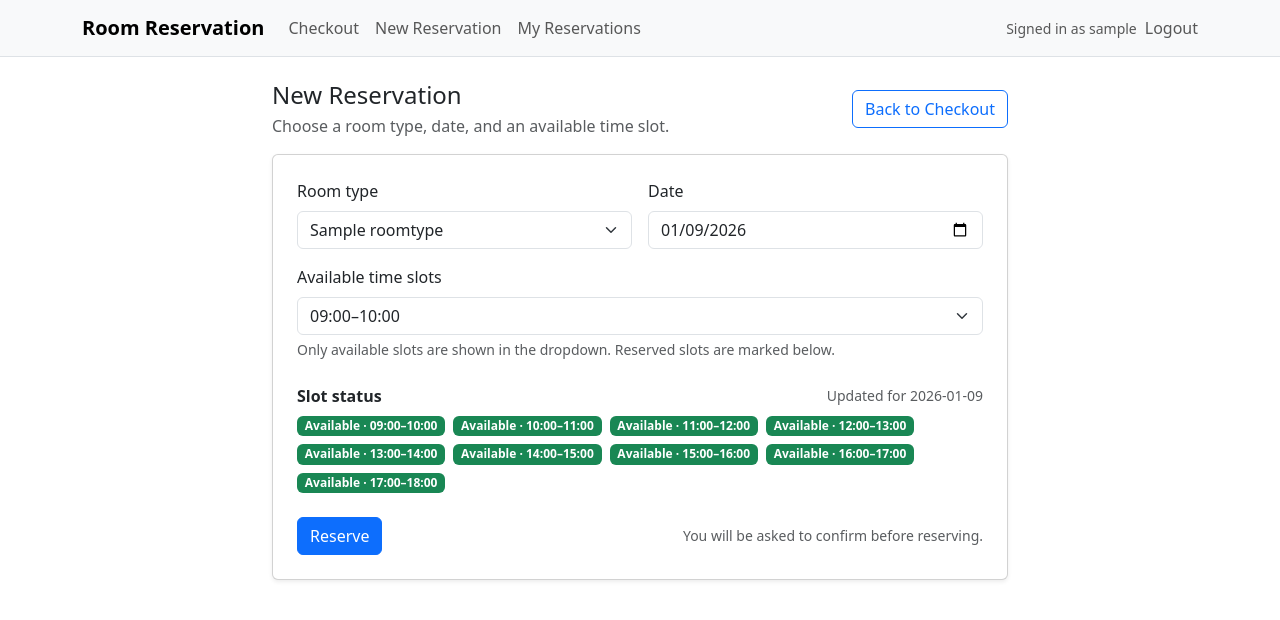
After one commit to jihadnassar202/Room-Reservation-System, a Django app: page /reservations/new/ in a window 1280 px wide. The commit adds this page. Shown: the top 620 px of the page. Run offline with Django 4.2, Linux system fonts and the light colour scheme; a user stored in the database is signed in; tables that the repository leaves empty hold one stand-in row (values such as "Sample post").

Commit message:
Reservation creation form page

```diff
--- /dev/null
+++ b/reservations/forms.py
@@ -0,0 +1,60 @@
+from __future__ import annotations
+
+from datetime import date as date_type
+
+from django import forms
+
+from .models import Reservation, RoomType, TimeSlot
+
+
+class ReservationCreateForm(forms.Form):
+    room_type = forms.ModelChoiceField(
+        queryset=RoomType.objects.none(),
+        empty_label="Select a room type",
+    )
+    date = forms.DateField(
+        widget=forms.DateInput(attrs={"type": "date"}),
+    )
+    slot = forms.TypedChoiceField(
+        choices=[],
+        coerce=int,
+        empty_value=None,
+    )
+
+    def __init__(self, *args, room_types_qs=None, **kwargs):
+        super().__init__(*args, **kwargs)
+        self.fields["room_type"].queryset = room_types_qs if room_types_qs is not None else RoomType.objects.filter(is_active=True)
+
+        room_type_id = self.data.get("room_type") if self.is_bound else None
+        date_str = self.data.get("date") if self.is_bound else None
+
+        if not room_type_id:
+            initial_rt = self.initial.get("room_type")
+            if isinstance(initial_rt, RoomType):
+                room_type_id = str(initial_rt.id)
+            elif initial_rt:
+                room_type_id = str(initial_rt)
+
+        if not date_str:
+            initial_date = self.initial.get("date")
+            if isinstance(initial_date, date_type):
+                date_str = initial_date.isoformat()
+            elif initial_date:
+                date_str = str(initial_date)
+
+        self.fields["slot"].choices = self._available_slot_choices(room_type_id, date_str)
+
+    def _available_slot_choices(self, room_type_id: str | None, date_str: str | None):
+        if not room_type_id or not date_str:
+            return []
+        if not str(room_type_id).isdigit():
+            return []
+        try:
+            target_date = date_type.fromisoformat(str(date_str))
+        except ValueError:
+            return []
+
+        reserved = set(
+            Reservation.objects.filter(room_type_id=int(room_type_id), date=target_date).values_list("slot", flat=True)
+        )
+        return [(v, label) for v, label in TimeSlot.choices if v not in reserved]
--- a/reservations/urls.py
+++ b/reservations/urls.py
@@ -1,7 +1,7 @@
 from django.urls import path
 
 from .api import availability_api, cancel_reservation_api, create_reservation_api
-from .views import checkout_view, my_reservations_view
+from .views import checkout_view, my_reservations_view, reservation_create_view
 
 
 app_name = "reservations"
@@ -16,4 +16,5 @@ urlpatterns = [
     ),
     path("checkout/", checkout_view, name="checkout"),
     path("my-reservations/", my_reservations_view, name="my_reservations"),
+    path("reservations/new/", reservation_create_view, name="reservation_create"),
 ]
--- a/reservations/views.py
+++ b/reservations/views.py
@@ -1,9 +1,12 @@
 from django.contrib.auth.decorators import login_required
-from django.shortcuts import render
+from django.contrib import messages
+from django.shortcuts import redirect, render
 from django.utils import timezone
 from django.views.decorators.csrf import ensure_csrf_cookie
 
-from .models import Reservation
+from .forms import ReservationCreateForm
+from .models import Reservation, RoomType
+from .services import PastReservationError, ReservationInput, SlotUnavailableError, create_reservation
 
 
 @login_required
@@ -47,3 +50,51 @@ def my_reservations_view(request):
         "reservations/my_reservations.html",
         {"upcoming": upcoming, "past": past},
     )
+
+
+@login_required
+@ensure_csrf_cookie
+def reservation_create_view(request):
+    room_types_qs = RoomType.objects.filter(is_active=True).only("id", "name", "display_order").order_by(
+        "display_order", "name"
+    )
+
+    initial_date = timezone.localdate()
+    initial_room_type = room_types_qs.first()
+
+    if request.method == "POST":
+        form = ReservationCreateForm(request.POST, room_types_qs=room_types_qs)
+        if form.is_valid():
+            try:
+                create_reservation(
+                    user=request.user,
+                    data=ReservationInput(
+                        room_type_id=form.cleaned_data["room_type"].id,
+                        date=form.cleaned_data["date"],
+                        slot=form.cleaned_data["slot"],
+                    ),
+                )
+            except SlotUnavailableError as exc:
+                form.add_error("slot", str(exc))
+            except PastReservationError as exc:
+                form.add_error(None, str(exc))
+            else:
+                messages.success(request, "Reservation created successfully.")
+                return redirect("reservations:my_reservations")
+
+        messages.error(request, "Please fix the highlighted fields and try again.")
+    else:
+        form = ReservationCreateForm(
+            room_types_qs=room_types_qs,
+            initial={"room_type": initial_room_type, "date": initial_date},
+        )
+
+    return render(
+        request,
+        "reservations/reservation_form.html",
+        {
+            "form": form,
+            "initial_date": initial_date.isoformat(),
+            "has_room_types": room_types_qs.exists(),
+        },
+    )
--- /dev/null
+++ b/static/js/reservations/reservation_form.js
@@ -0,0 +1,197 @@
+(() => {
+  function debounce(fn, waitMs) {
+    let timer = null;
+    return (...args) => {
+      if (timer) window.clearTimeout(timer);
+      timer = window.setTimeout(() => fn(...args), waitMs);
+    };
+  }
+
+  function escapeHtml(str) {
+    const div = document.createElement("div");
+    div.textContent = String(str);
+    return div.innerHTML;
+  }
+
+  function setText(el, value) {
+    if (el) el.textContent = value;
+  }
+
+  function setDisabled(els, disabled) {
+    els.forEach((el) => {
+      if (el) el.disabled = disabled;
+    });
+  }
+
+  function setSlotOptions(selectEl, timeSlots, reservedSet) {
+    if (!selectEl) return;
+    const previous = selectEl.value;
+    const available = timeSlots.filter((s) => !reservedSet.has(Number(s.value)));
+
+    selectEl.innerHTML = "";
+    if (!available.length) {
+      selectEl.innerHTML = `<option value="">No slots available</option>`;
+      selectEl.value = "";
+      selectEl.disabled = true;
+      return;
+    }
+
+    available.forEach((s) => {
+      const opt = document.createElement("option");
+      opt.value = String(s.value);
+      opt.textContent = s.label;
+      selectEl.appendChild(opt);
+    });
+
+    const stillAvailable = available.some((s) => String(s.value) === String(previous));
+    selectEl.value = stillAvailable ? previous : String(available[0].value);
+    selectEl.disabled = false;
+  }
+
+  function renderBadges(container, timeSlots, reservedSet) {
+    if (!container) return;
+    container.innerHTML = timeSlots
+      .map((s) => {
+        const reserved = reservedSet.has(Number(s.value));
+        const cls = reserved ? "text-bg-danger" : "text-bg-success";
+        const label = reserved ? `Reserved · ${s.label}` : `Available · ${s.label}`;
+        return `<span class="badge ${cls}">${escapeHtml(label)}</span>`;
+      })
+      .join("");
+  }
+
+  document.addEventListener("DOMContentLoaded", () => {
+    const form = document.getElementById("reservationForm");
+    if (!form || !window.App?.fetchJSON || !window.App?.confirm || !window.App?.toast) return;
+
+    const roomTypeEl = form.querySelector('select[name="room_type"]');
+    const dateEl = form.querySelector('input[name="date"]');
+    const slotEl = form.querySelector('select[name="slot"]');
+    const statusEl = document.getElementById("formStatus");
+    const badgesEl = document.getElementById("slotBadges");
+    const submitBtn = document.getElementById("submitReservationBtn");
+
+    if (!roomTypeEl || !dateEl || !slotEl || !submitBtn) return;
+
+    let lastPayload = null;
+    let inFlight = false;
+    let requestSeq = 0;
+    let controller = null;
+
+    const updateSubmitEnabled = () => {
+      const ok = Boolean(roomTypeEl.value && dateEl.value && slotEl.value);
+      submitBtn.disabled = !ok || inFlight;
+    };
+
+    const loadAvailability = async () => {
+      const roomTypeId = Number(roomTypeEl.value);
+      const date = dateEl.value;
+      if (!roomTypeId || !date) return;
+
+      const mySeq = ++requestSeq;
+      if (controller) controller.abort();
+      controller = new AbortController();
+
+      inFlight = true;
+      updateSubmitEnabled();
+      setDisabled([roomTypeEl, dateEl], true);
+      setText(statusEl, "Loading…");
+
+      try {
+        const payload = await window.App.fetchJSON(
+          `/api/availability/?date=${encodeURIComponent(date)}&room_type_id=${encodeURIComponent(roomTypeId)}`,
+          { signal: controller.signal }
+        );
+        if (mySeq !== requestSeq) return;
+
+        lastPayload = payload;
+        const rt = (payload.room_types || [])[0];
+        const reservedSet = new Set(Array.isArray(rt?.reserved_slots) ? rt.reserved_slots.map(Number) : []);
+
+        setSlotOptions(slotEl, payload.time_slots || [], reservedSet);
+        renderBadges(badgesEl, payload.time_slots || [], reservedSet);
+        setText(statusEl, `Updated for ${payload.date}`);
+      } catch (e) {
+        if (e?.name === "AbortError") return;
+        const msg = e?.data?.error || "Failed to load availability.";
+        window.App.toast(msg, { variant: "danger" });
+        setText(statusEl, "Failed");
+      } finally {
+        if (mySeq === requestSeq) {
+          inFlight = false;
+          setDisabled([roomTypeEl, dateEl], false);
+          updateSubmitEnabled();
+        }
+      }
+    };
+
+    const debouncedLoad = debounce(loadAvailability, 350);
+
+    roomTypeEl.addEventListener("change", () => debouncedLoad());
+    dateEl.addEventListener("change", () => debouncedLoad());
+    dateEl.addEventListener("input", () => debouncedLoad());
+    slotEl.addEventListener("change", () => updateSubmitEnabled());
+
+    form.addEventListener("submit", async (evt) => {
+      evt.preventDefault();
+      updateSubmitEnabled();
+      if (submitBtn.disabled) return;
+
+      const roomTypeId = Number(roomTypeEl.value);
+      const date = dateEl.value;
+      const slot = Number(slotEl.value);
+
+      const roomName = roomTypeEl.options[roomTypeEl.selectedIndex]?.textContent || "Room";
+      const slotLabel = slotEl.options[slotEl.selectedIndex]?.textContent || "Slot";
+
+      const ok = await window.App.confirm({
+        title: "Confirm reservation",
+        body: `Reserve ${roomName} on ${date} at ${slotLabel}?`,
+        okText: "Reserve",
+        okVariant: "primary",
+      });
+      if (!ok) return;
+
+      inFlight = true;
+      updateSubmitEnabled();
+      setDisabled([roomTypeEl, dateEl, slotEl], true);
+      setText(statusEl, "Reserving…");
+
+      try {
+        await window.App.fetchJSON("/api/reservations/", {
+          method: "POST",
+          headers: { "Content-Type": "application/json" },
+          body: JSON.stringify({ room_type_id: roomTypeId, date, slot }),
+        });
+
+        window.App.toast("Reservation created successfully.", { variant: "success" });
+        window.location.href = "/my-reservations/";
+      } catch (e) {
+        const status = e?.status;
+        const msg = e?.data?.error || "Failed to reserve. Please try again.";
+
+        if (status === 401) {
+          window.App.toast("Your session expired. Please login again.", { variant: "danger" });
+          window.location.href = `/accounts/login/?next=${encodeURIComponent(window.location.pathname)}`;
+          return;
+        }
+
+        window.App.toast(msg, { variant: "danger" });
+        setText(statusEl, "Failed");
+
+        if (status === 409) {
+          // Slot was taken; refresh availability to remove it from the dropdown.
+          await loadAvailability();
+        }
+      } finally {
+        inFlight = false;
+        setDisabled([roomTypeEl, dateEl, slotEl], false);
+        updateSubmitEnabled();
+      }
+    });
+
+    // Initial load
+    updateSubmitEnabled();
+    debouncedLoad();
+  });
+})();
--- a/templates/partials/_navbar.html
+++ b/templates/partials/_navbar.html
@@ -19,6 +19,9 @@
         {% if user.is_authenticated %}
           <li class="nav-item">
             <a class="nav-link" href="{% url 'reservations:checkout' %}">Checkout</a>
+          </li>
+          <li class="nav-item">
+            <a class="nav-link" href="{% url 'reservations:reservation_create' %}">New Reservation</a>
           </li>
           <li class="nav-item">
             <a class="nav-link" href="{% url 'reservations:my_reservations' %}">My Reservations</a>
--- a/templates/reservations/checkout.html
+++ b/templates/reservations/checkout.html
@@ -12,7 +12,10 @@
             Select a date to see availability (live updates).
           </div>
         </div>
-        <a class="btn btn-outline-primary" href="{% url 'reservations:my_reservations' %}">My Reservations</a>
+        <div class="d-flex flex-wrap gap-2">
+          <a class="btn btn-outline-primary" href="{% url 'reservations:reservation_create' %}">New Reservation</a>
+          <a class="btn btn-outline-primary" href="{% url 'reservations:my_reservations' %}">My Reservations</a>
+        </div>
       </div>
     </div>
 
--- /dev/null
+++ b/templates/reservations/reservation_form.html
@@ -0,0 +1,103 @@
+{% extends "base.html" %}
+{% load form_tags %}
+
+{% block title %}New Reservation · Room Reservation{% endblock %}
+
+{% block content %}
+  <div class="row justify-content-center">
+    <div class="col-12 col-lg-8">
+      <div class="d-flex flex-wrap align-items-center justify-content-between gap-2 mb-3">
+        <div>
+          <h1 class="h4 mb-1">New Reservation</h1>
+          <div class="text-body-secondary">Choose a room type, date, and an available time slot.</div>
+        </div>
+        <a class="btn btn-outline-primary" href="{% url 'reservations:checkout' %}">Back to Checkout</a>
+      </div>
+
+      <div class="card shadow-sm">
+        <div class="card-body p-4">
+          {% if not has_room_types %}
+            <div class="text-body-secondary">
+              No room types are configured yet. Please add Room Types in the admin first.
+            </div>
+          {% else %}
+            <form method="post" id="reservationForm" novalidate>
+              {% csrf_token %}
+
+              {% if form.non_field_errors %}
+                <div class="mb-3">
+                  {% for err in form.non_field_errors %}
+                    <div class="text-danger small">{{ err }}</div>
+                  {% endfor %}
+                </div>
+              {% endif %}
+
+              <div class="row g-3">
+                <div class="col-12 col-md-6">
+                  <label class="form-label" for="{{ form.room_type.id_for_label }}">Room type</label>
+                  {% if form.room_type.errors %}
+                    {{ form.room_type|add_class:"form-select is-invalid" }}
+                    {% for err in form.room_type.errors %}
+                      <div class="invalid-feedback">{{ err }}</div>
+                    {% endfor %}
+                  {% else %}
+                    {{ form.room_type|add_class:"form-select" }}
+                  {% endif %}
+                </div>
+
+                <div class="col-12 col-md-6">
+                  <label class="form-label" for="{{ form.date.id_for_label }}">Date</label>
+                  {% if form.date.errors %}
+                    {{ form.date|add_class:"form-control is-invalid" }}
+                    {% for err in form.date.errors %}
+                      <div class="invalid-feedback">{{ err }}</div>
+                    {% endfor %}
+                  {% else %}
+                    {{ form.date|add_class:"form-control" }}
+                  {% endif %}
+                </div>
+
+                <div class="col-12">
+                  <label class="form-label" for="{{ form.slot.id_for_label }}">Available time slots</label>
+                  {% if form.slot.errors %}
+                    {{ form.slot|add_class:"form-select is-invalid" }}
+                    {% for err in form.slot.errors %}
+                      <div class="invalid-feedback">{{ err }}</div>
+                    {% endfor %}
+                  {% else %}
+                    {{ form.slot|add_class:"form-select" }}
+                  {% endif %}
+                  <div class="form-text text-body-secondary" id="slotHelp">
+                    Only available slots are shown in the dropdown. Reserved slots are marked below.
+                  </div>
+                </div>
+              </div>
+
+              <div class="mt-4">
+                <div class="d-flex flex-wrap align-items-center justify-content-between gap-2 mb-2">
+                  <div class="fw-semibold">Slot status</div>
+                  <div class="small text-body-secondary" id="formStatus">Idle</div>
+                </div>
+                <div class="d-flex flex-wrap gap-2" id="slotBadges">
+                  <span class="badge text-bg-secondary">Loading…</span>
+                </div>
+              </div>
+
+              <div class="d-flex flex-wrap align-items-center justify-content-between gap-2 mt-4">
+                <button type="submit" class="btn btn-primary" id="submitReservationBtn">Reserve</button>
+                <div class="small text-body-secondary">
+                  You will be asked to confirm before reserving.
+                </div>
+              </div>
+            </form>
+          {% endif %}
+        </div>
+      </div>
+    </div>
+  </div>
+{% endblock %}
+
+{% block extra_js %}
+  {% load static %}
+  <script src="{% static 'js/reservations/reservation_form.js' %}"></script>
+{% endblock %}
```
